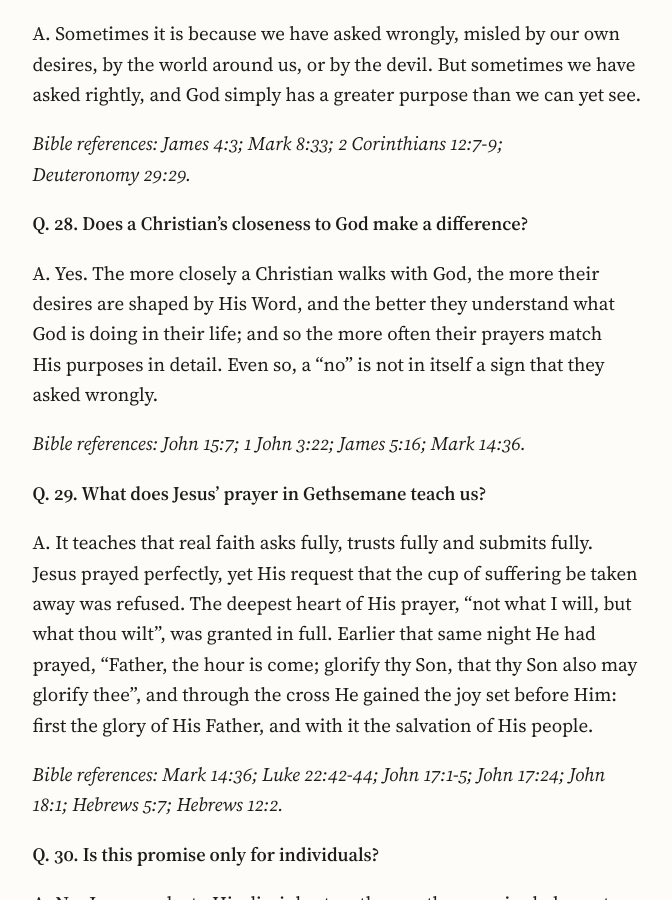
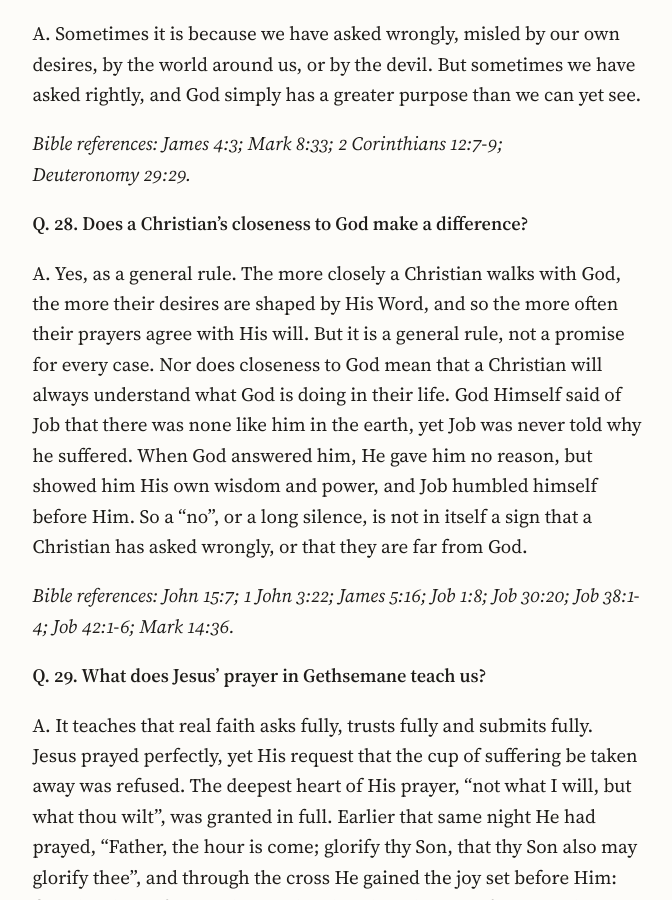
Before and after one commit to ForestWalkUK/truthpeaceandlove, a Jekyll site: the page built from _posts/2026-10-18-believing-prayer-catechism-mark-11-24.md, in a window 1280 px wide and 900 px high, scrolled down 8079 px. Shown: the whole window, without its empty margins (303-975 px from the left). Built offline with Jekyll 4.4.1, drawn with Linux system fonts in a browser that asks for light colours.

Commit message:
Update on Q28, now includes Job example
...because formerly the answer gave the impression that believers walking closely with the LORD will always understand what He is doing

```diff
--- a/_posts/2026-10-18-believing-prayer-catechism-mark-11-24.md
+++ b/_posts/2026-10-18-believing-prayer-catechism-mark-11-24.md
@@ -187,9 +187,9 @@ A. Sometimes it is because we have asked wrongly, misled by our own desires, by
 
 **Q. 28. Does a Christian’s closeness to God make a difference?**
 
-A. Yes. The more closely a Christian walks with God, the more their desires are shaped by His Word, and the better they understand what God is doing in their life; and so the more often their prayers match His purposes in detail. Even so, a “no” is not in itself a sign that they asked wrongly.
+A. Yes, as a general rule. The more closely a Christian walks with God, the more their desires are shaped by His Word, and so the more often their prayers agree with His will. But it is a general rule, not a promise for every case. Nor does closeness to God mean that a Christian will always understand what God is doing in their life. God Himself said of Job that there was none like him in the earth, yet Job was never told why he suffered. When God answered him, He gave him no reason, but showed him His own wisdom and power, and Job humbled himself before Him. So a “no”, or a long silence, is not in itself a sign that a Christian has asked wrongly, or that they are far from God.
 
-*Bible references: John 15:7; 1 John 3:22; James 5:16; Mark 14:36.*
+*Bible references: John 15:7; 1 John 3:22; James 5:16; Job 1:8; Job 30:20; Job 38:1-4; Job 42:1-6; Mark 14:36.*
 
 **Q. 29. What does Jesus’ prayer in Gethsemane teach us?**
 
```
